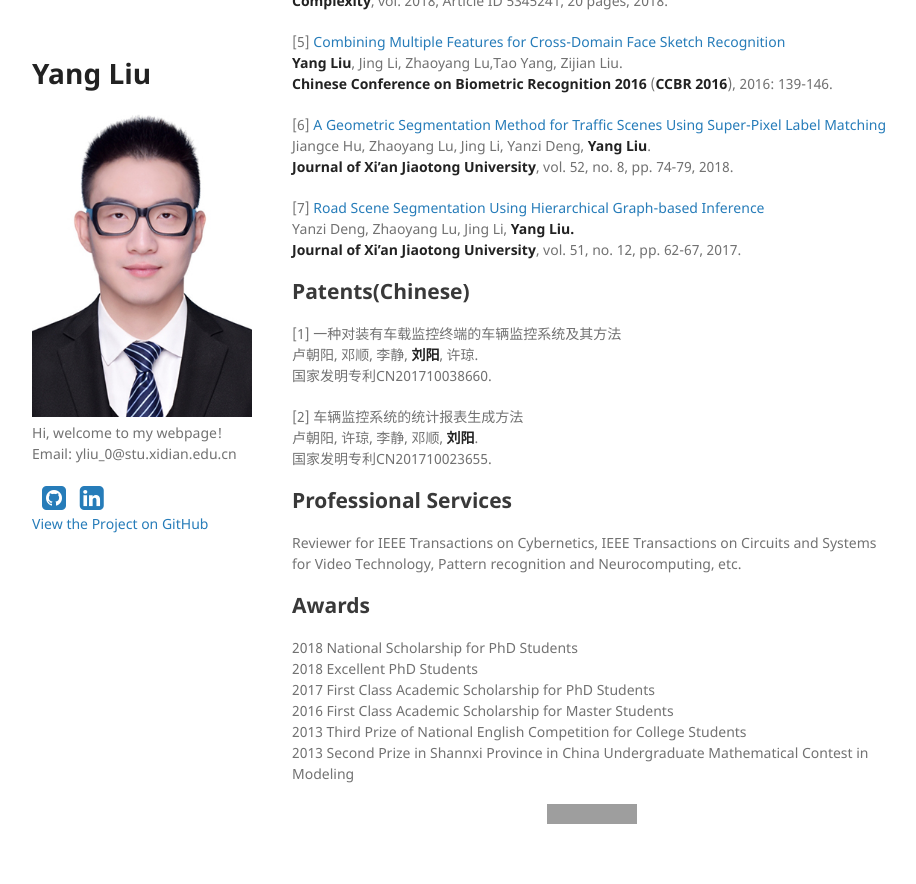
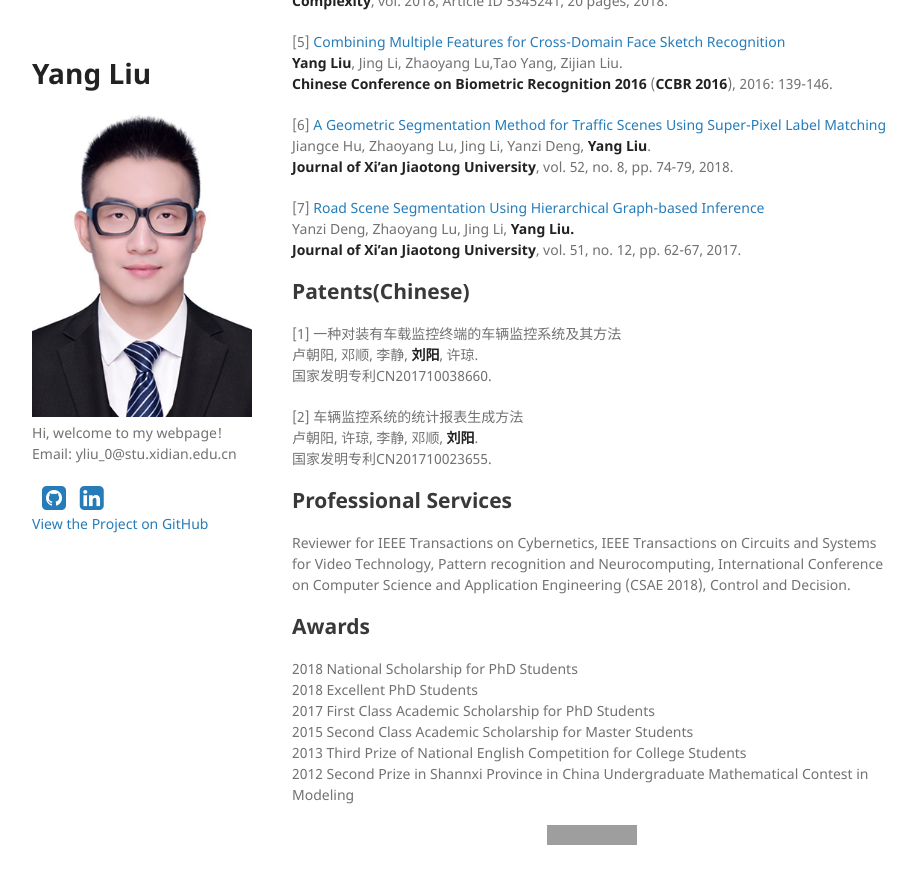
Before and after one commit to YangLiu9208/home, a Jekyll site: the page built from index.md, in a window 1280 px wide and 900 px high, scrolled down 1738 px. Shown: the top 884 px of the window, without its empty margins (178-1094 px from the left). Built offline with Jekyll 4.4.1, drawn with Linux system fonts in a browser that asks for light colours; a style sheet for code colours, icons or effects is not loaded; our own code applies the rules of GitHub Pages for plain Markdown files; grey boxes are pictures that could not be loaded.

Commit message:
Update index.md

```diff
--- a/index.md
+++ b/index.md
@@ -115,15 +115,15 @@ Yanzi Deng, Zhaoyang Lu, Jing Li, **Yang Liu.**
 国家发明专利CN201710023655.
 
 ## Professional Services
-Reviewer for IEEE Transactions on Cybernetics, IEEE Transactions on Circuits and Systems for Video Technology, Pattern recognition and Neurocomputing, etc.
+Reviewer for IEEE Transactions on Cybernetics, IEEE Transactions on Circuits and Systems for Video Technology, Pattern recognition and Neurocomputing, International Conference on Computer Science and Application Engineering (CSAE 2018), Control and Decision.
 
 ## Awards
 2018 National Scholarship for PhD Students
 2018 Excellent PhD Students
 2017 First Class Academic Scholarship for PhD Students
-2016 First Class Academic Scholarship for Master Students
+2015 Second Class Academic Scholarship for Master Students
 2013 Third Prize of National English Competition for College Students
-2013 Second Prize in Shannxi Province in China Undergraduate Mathematical Contest in Modeling
+2012 Second Prize in Shannxi Province in China Undergraduate Mathematical Contest in Modeling
 
 <div align="center">
 <a href="https://clustrmaps.com/site/1afab"  title="Visit tracker"><img src="//www.clustrmaps.com/map_v2.png?d=4gcumkWOGcGMkP7mPeNRWlKjBOWOoFnp4f3NrPlhG8U&cl=ffffff" /></a>
```
